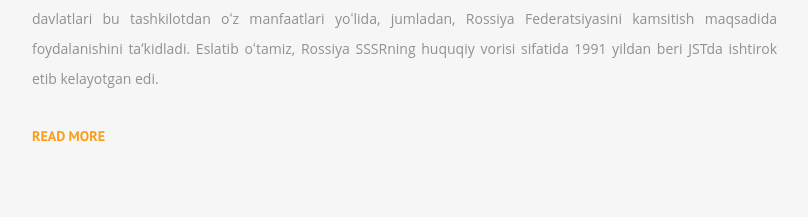
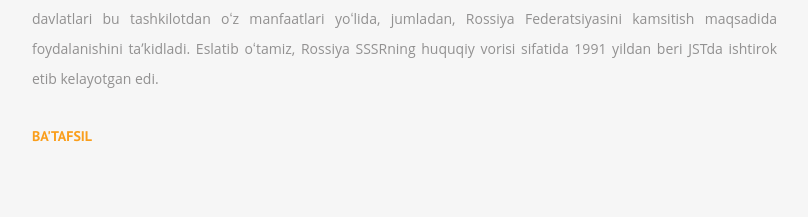
Before and after one commit to RayimjonovBobur/Osson-Travel, a React (Create React App) app: page /news in a window 1280 px wide. Shown: the part 2486-2703 px from the top of the page, without its empty margins (38-846 px from the left). Built offline with nearby package versions, Linux system fonts and the light colour scheme; some icons are missing.

Commit message:
sjdchjdjvh

```diff
--- a/src/ClientSide/Components/Page/News/News.jsx
+++ b/src/ClientSide/Components/Page/News/News.jsx
@@ -149,7 +149,7 @@ const News = () => {
                     </p>
                   </div>
                   <div className="blog_post_link">
-                    <Link to="/">read more</Link>
+                    <Link to="/">Ba'tafsil</Link>
                   </div>
                 </div>
 
```
